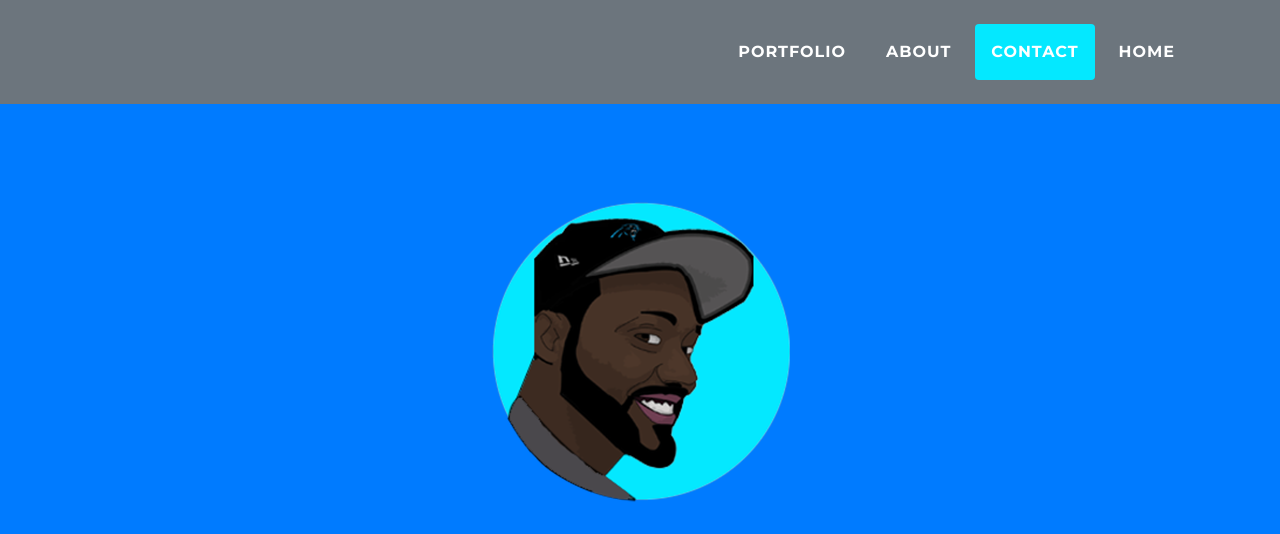
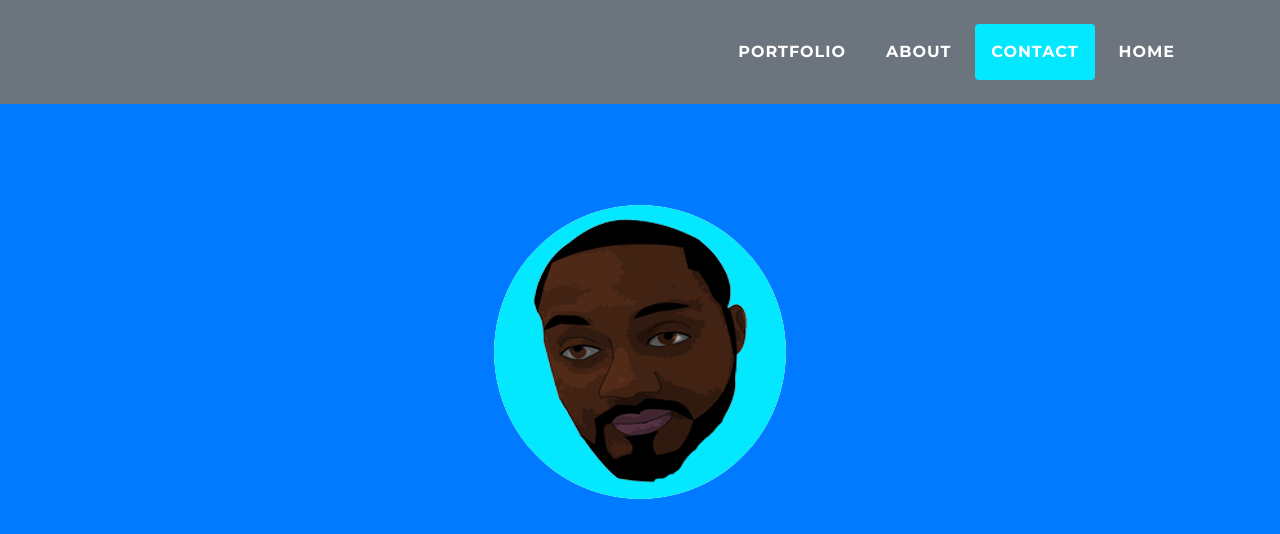
Before and after one commit to thargrove89/thargrove_designportfolio, a website with bundled scripts: page index.html in a window 1280 px wide. Shown: the top 534 px of the page. Built offline with nearby package versions, Linux system fonts and the light colour scheme.

Commit message:
Update index.html

```diff
--- a/index.html
+++ b/index.html
@@ -57,7 +57,7 @@
     <!-- Header -->
     <header class="masthead bg-primary text-white text-center" id="home">
       <div class="container">
-        <img class="img-fluid mb-5 d-block mx-auto" src="img/portpic.png" alt="">
+        <img class="img-fluid mb-5 d-block mx-auto" src="img/portpic2.png" alt="">
         <h1 class="text-uppercase mb-0">Travis Hargrove</h1>
         <hr class="star-light">
         <h2 class="font-weight-light mb-0">Graphic Designer - Web Developer - travish0309@gmail.com</h2>
```
